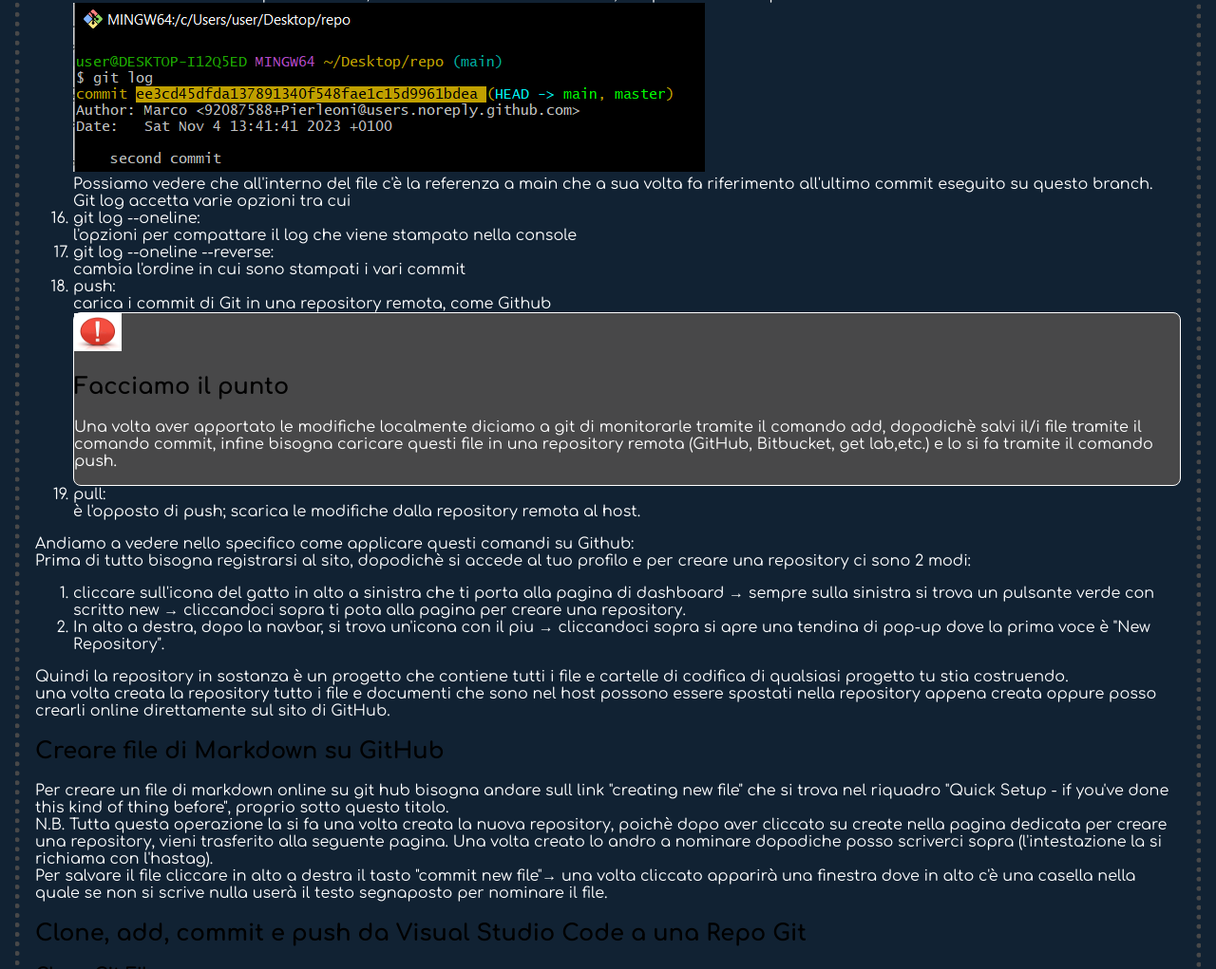
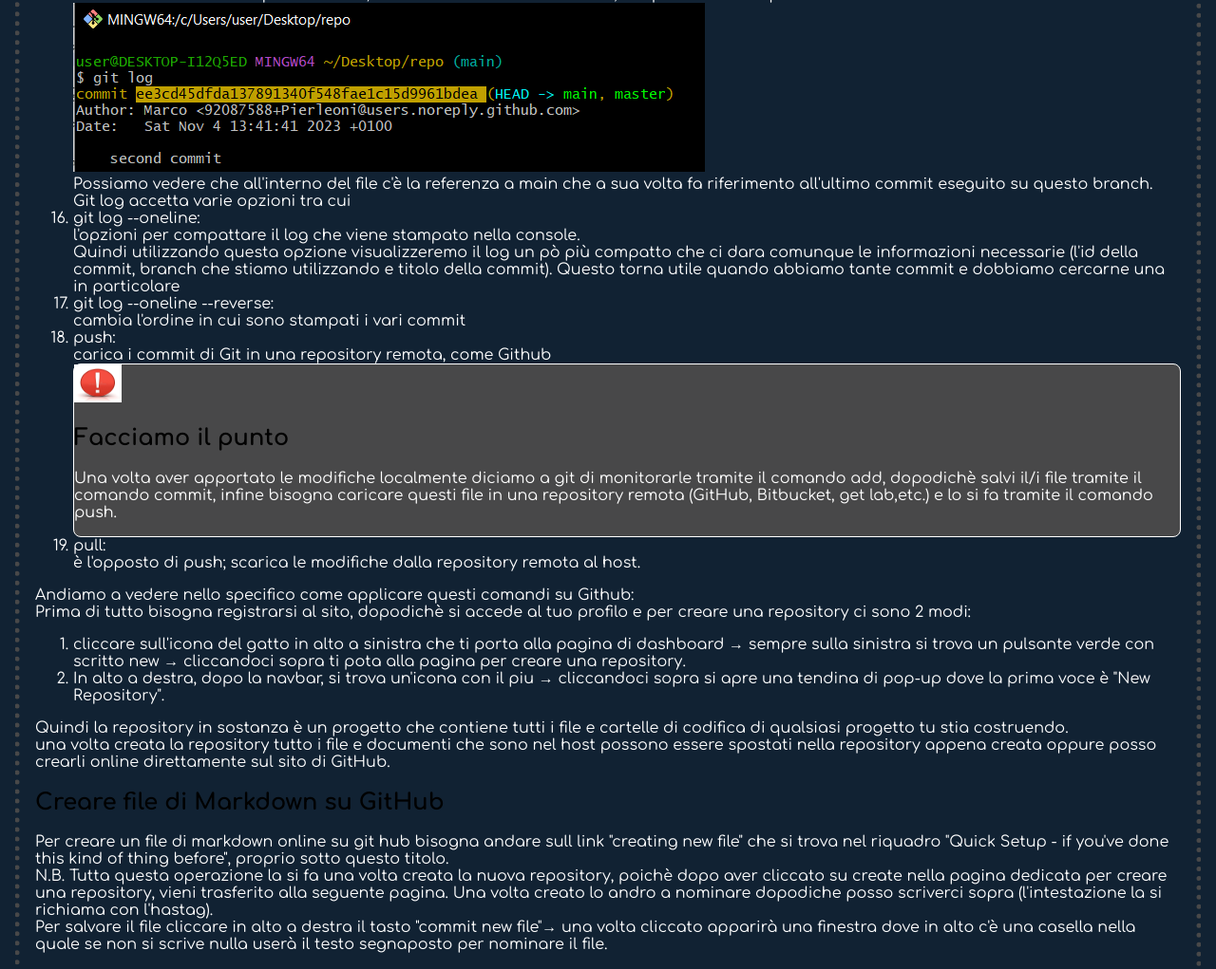
Before and after one commit to Pierleoni/git-github-repo, a plain HTML site: page Index.Html in a window 1280 px wide. Shown: the part 6452-7473 px from the top of the page at 95% size. Drawn offline with Linux system fonts and the light colour scheme.

Commit message:
finish the explanation about git log

```diff
--- a/Index.Html
+++ b/Index.Html
@@ -337,11 +337,14 @@
                 Git log accetta varie opzioni tra cui
                 <li>
                     git log --oneline:
-                    <br>l'opzioni per compattare il log che viene stampato nella console
-                    <li>
+                    <br>l'opzioni per compattare il log che viene stampato nella console.
+                    <br>Quindi utilizzando questa opzione visualizzeremo il log un pò più compatto che ci dara comunque
+                    le informazioni necessarie (l'id della commit, branch che stiamo utilizzando e titolo della commit).
+                    Questo torna utile quando abbiamo tante commit e dobbiamo cercarne una in particolare
+                <li>
                     git log --oneline --reverse:
                     <br>cambia l'ordine in cui sono stampati i vari commit
-                    </li>
+                </li>
                 </li>
                 <li>push:
                     <br>carica i commit di Git in una repository remota, come Github
```
